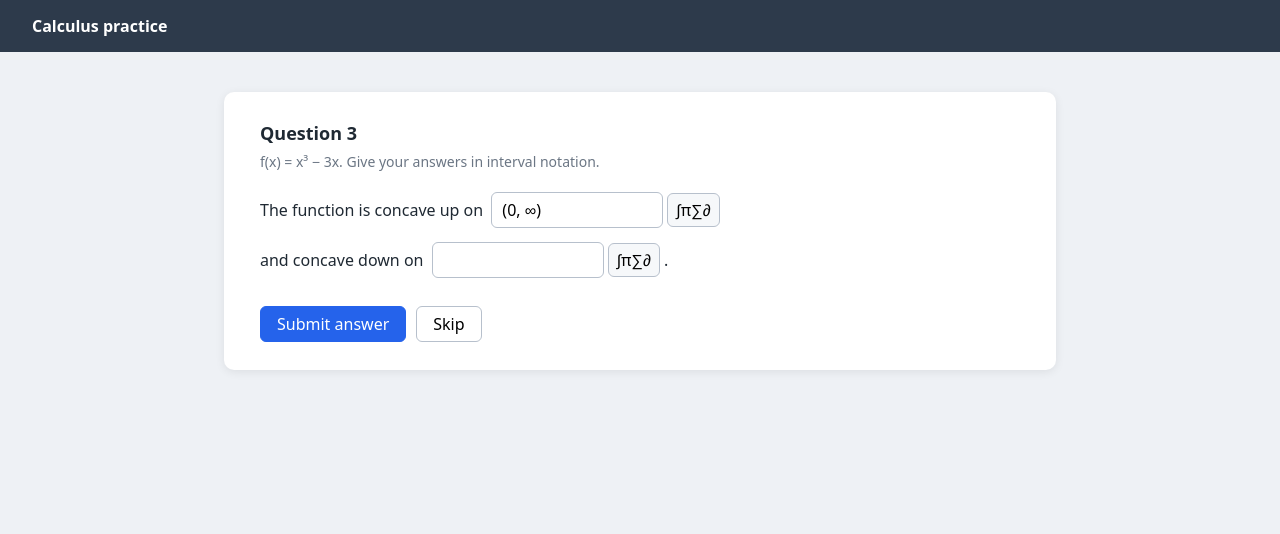
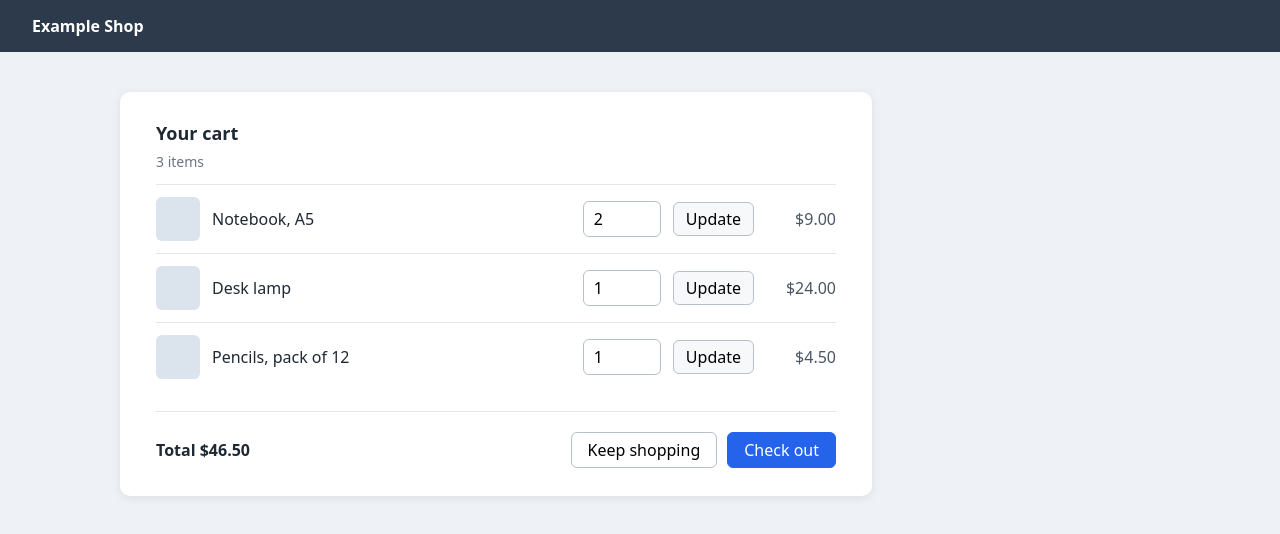
Before and after one commit to Blockworked/blockwork-browser, a website: page store/demo.html in a window 1280 px wide. Drawn offline with Linux system fonts and the light colour scheme.

Commit message:
Use a generic shop page for the store screenshots

```diff
--- a/store/demo.html
+++ b/store/demo.html
@@ -2,35 +2,38 @@
 <html>
 <head>
 <meta charset="utf-8">
-<title>Calculus practice</title>
+<title>Your cart</title>
 <style>
   body { margin: 0; font: 16px/1.5 system-ui, sans-serif; color: #1f2933; background: #eef1f5; }
   header { background: #2d3a4b; color: #fff; padding: 14px 32px; font-weight: 600; }
-  main { max-width: 760px; margin: 40px auto; background: #fff; border-radius: 10px; padding: 28px 36px; box-shadow: 0 2px 10px rgba(0,0,0,.08); }
+  main { width: 680px; margin: 40px 0 40px 120px; background: #fff; border-radius: 10px; padding: 28px 36px; box-shadow: 0 2px 10px rgba(0,0,0,.08); }
   h2 { margin: 0 0 4px; font-size: 18px; }
-  .meta { color: #6b7684; font-size: 14px; margin-bottom: 20px; }
-  .answer { display: inline-flex; align-items: center; gap: 4px; margin: 0 4px; }
-  input { width: 150px; height: 34px; border: 1px solid #b7c0cc; border-radius: 6px; padding: 0 10px; font: inherit; }
+  .meta { color: #6b7684; font-size: 14px; margin-bottom: 12px; }
+  .item { display: flex; align-items: center; gap: 12px; padding: 12px 0; border-top: 1px solid #e3e7ec; }
+  .thumb { width: 44px; height: 44px; border-radius: 6px; background: #dbe3ec; }
+  .name { flex: 1; }
+  .price { width: 70px; text-align: right; color: #4b5563; }
+  input { width: 56px; height: 34px; border: 1px solid #b7c0cc; border-radius: 6px; padding: 0 10px; font: inherit; }
   input:focus { outline: 2px solid #3b82f6; border-color: transparent; }
-  .palette { height: 34px; border: 1px solid #b7c0cc; background: #f6f8fa; border-radius: 6px; padding: 0 8px; font: inherit; }
-  p { margin: 14px 0; }
-  .actions { margin-top: 28px; display: flex; gap: 10px; }
+  .update { height: 34px; border: 1px solid #b7c0cc; background: #f6f8fa; border-radius: 6px; padding: 0 12px; font: inherit; }
+  .actions { margin-top: 20px; display: flex; gap: 10px; align-items: center; border-top: 1px solid #e3e7ec; padding-top: 20px; }
+  .total { flex: 1; font-weight: 600; }
   .actions button { height: 36px; padding: 0 16px; border-radius: 6px; border: 1px solid #b7c0cc; background: #fff; font: inherit; }
-  .actions .submit { background: #2563eb; border-color: #2563eb; color: #fff; }
+  .actions .checkout { background: #2563eb; border-color: #2563eb; color: #fff; }
 </style>
 </head>
 <body>
-  <header>Calculus practice</header>
+  <header>Example Shop</header>
   <main>
-    <h2>Question 3</h2>
-    <div class="meta">f(x) = x³ − 3x. Give your answers in interval notation.</div>
-    <p>The function is concave up on
-      <span class="answer"><input aria-label="first answer" value="(0, ∞)"><button class="palette" title="Symbols">∫π∑∂</button></span>
-    </p>
-    <p>and concave down on
-      <span class="answer"><input aria-label="second answer"><button class="palette" title="Symbols">∫π∑∂</button></span>.
-    </p>
-    <div class="actions"><button class="submit">Submit answer</button><button>Skip</button></div>
+    <h2>Your cart</h2>
+    <div class="meta">3 items</div>
+    <div class="item"><div class="thumb"></div><div class="name">Notebook, A5</div>
+      <input aria-label="Notebook quantity" value="2"><button class="update">Update</button><div class="price">$9.00</div></div>
+    <div class="item"><div class="thumb"></div><div class="name">Desk lamp</div>
+      <input aria-label="Lamp quantity" value="1"><button class="update">Update</button><div class="price">$24.00</div></div>
+    <div class="item"><div class="thumb"></div><div class="name">Pencils, pack of 12</div>
+      <input aria-label="Pencils quantity" value="1"><button class="update">Update</button><div class="price">$4.50</div></div>
+    <div class="actions"><div class="total">Total $46.50</div><button>Keep shopping</button><button class="checkout">Check out</button></div>
   </main>
 </body>
 </html>
```
Also changed, not shown: store/shots.mjs (+4 -4 lines), store/images/screenshot-editor.png, store/images/screenshot-picker.png, store/images/screenshot-popup-dark.png, store/images/screenshot-popup-light.png.
